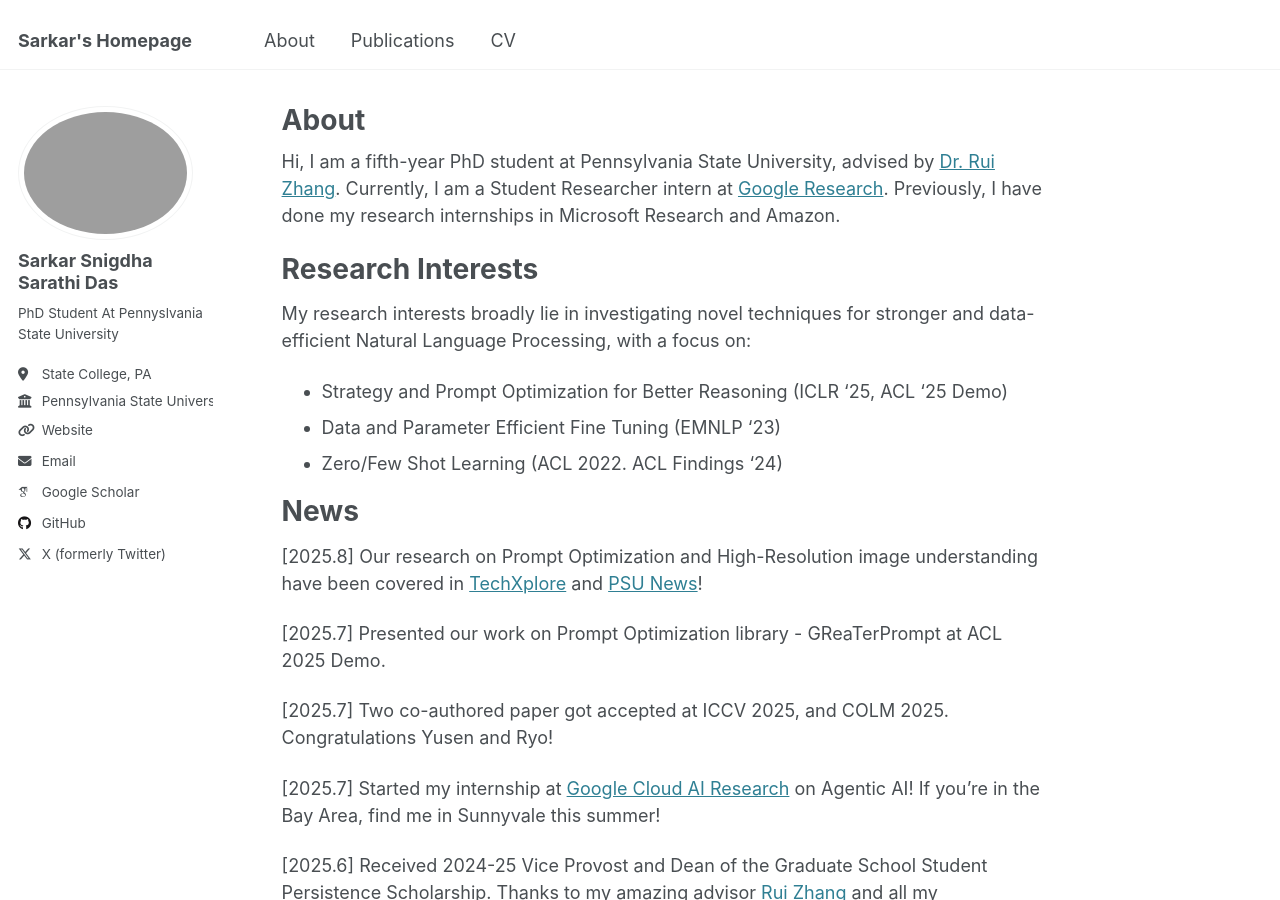
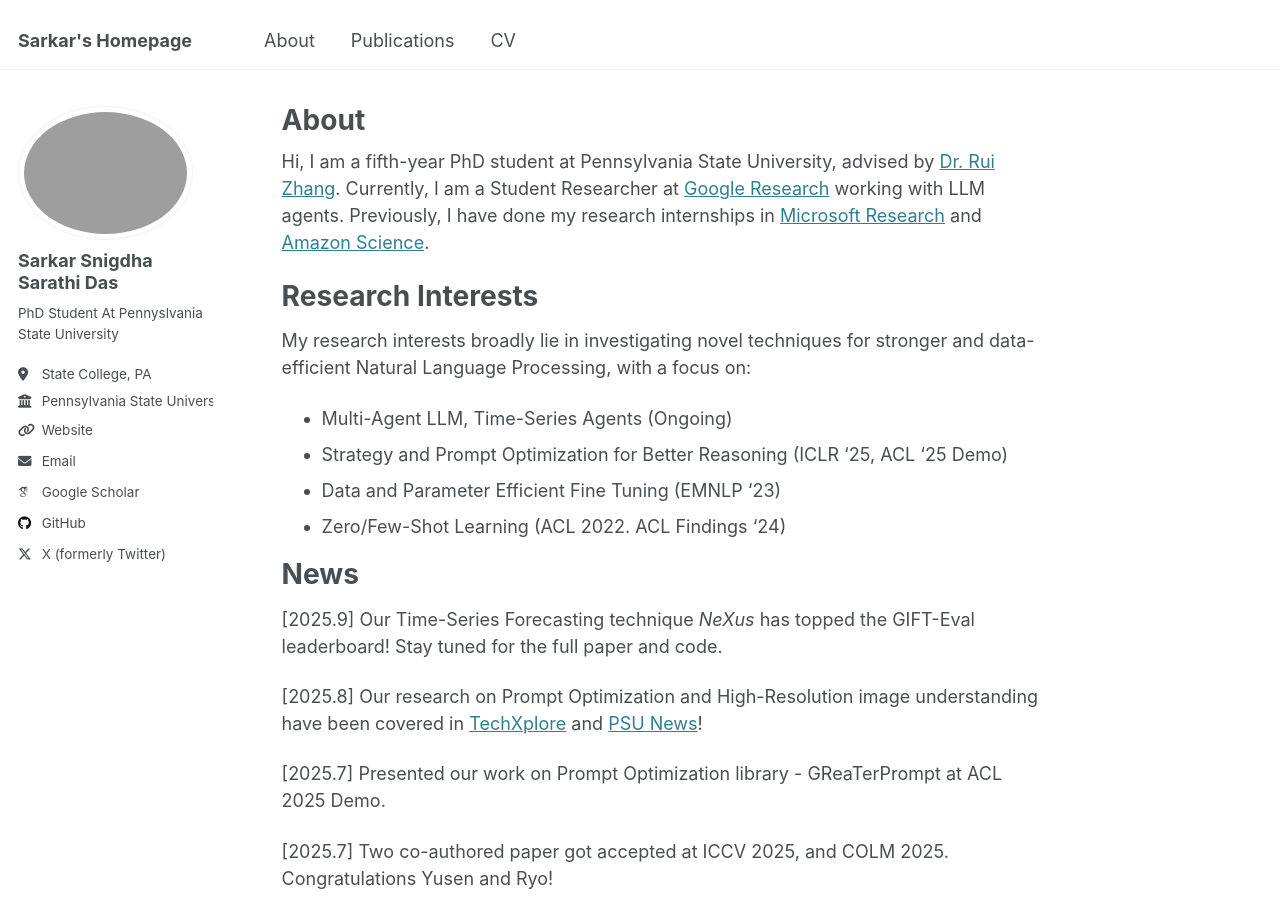
Before and after one commit to Sarathismg/sarathismg.github.io, a Jekyll site: the page built from _pages/about.md, in a window 1280 px wide and 900 px high. Built offline with Jekyll 4.4.1, drawn with Linux system fonts in a browser that asks for light colours; some web fonts are replaced.

Commit message:
Update about.md

```diff
--- a/_pages/about.md
+++ b/_pages/about.md
@@ -7,19 +7,22 @@ redirect_from:
   - /about.html
 ---
 
-Hi, I am a fifth-year PhD student at Pennsylvania State University, advised by [Dr. Rui Zhang](https://ryanzhumich.github.io). Currently, I am a Student Researcher intern at [Google Research](https://research.google/teams/cloud-ai/). Previously, I have done my research internships in Microsoft Research and Amazon.
+Hi, I am a fifth-year PhD student at Pennsylvania State University, advised by [Dr. Rui Zhang](https://ryanzhumich.github.io). Currently, I am a Student Researcher at [Google Research](https://research.google/teams/cloud-ai/) working with LLM agents. Previously, I have done my research internships in [Microsoft Research](https://www.microsoft.com/en-us/research/group/ai-interaction-and-learning/) and [Amazon Science](https://www.amazon.science/).
 
 Research Interests
 ======
 My research interests broadly lie in investigating novel techniques for stronger and data-efficient Natural Language Processing, with a focus on:
 
+- Multi-Agent LLM, Time-Series Agents (Ongoing)
 - Strategy and Prompt Optimization for Better Reasoning (ICLR '25, ACL '25 Demo)
 - Data and Parameter Efficient Fine Tuning (EMNLP '23)
-- Zero/Few Shot Learning (ACL 2022. ACL Findings '24)
+- Zero/Few-Shot Learning (ACL 2022. ACL Findings '24)
 
 
 News
 ======
+[2025.9] Our Time-Series Forecasting technique *NeXus* has topped the GIFT-Eval leaderboard! Stay tuned for the full paper and code.
+
 [2025.8] Our research on Prompt Optimization and High-Resolution image understanding have been covered in [TechXplore](https://techxplore.com/news/2025-07-optimize-ai-science.html) and [PSU News](https://www.psu.edu/news/engineering/story/qa-how-are-researchers-optimizing-ai-systems-science)!
 
 [2025.7] Presented our work on Prompt Optimization library - GReaTerPrompt at ACL 2025 Demo.
```
